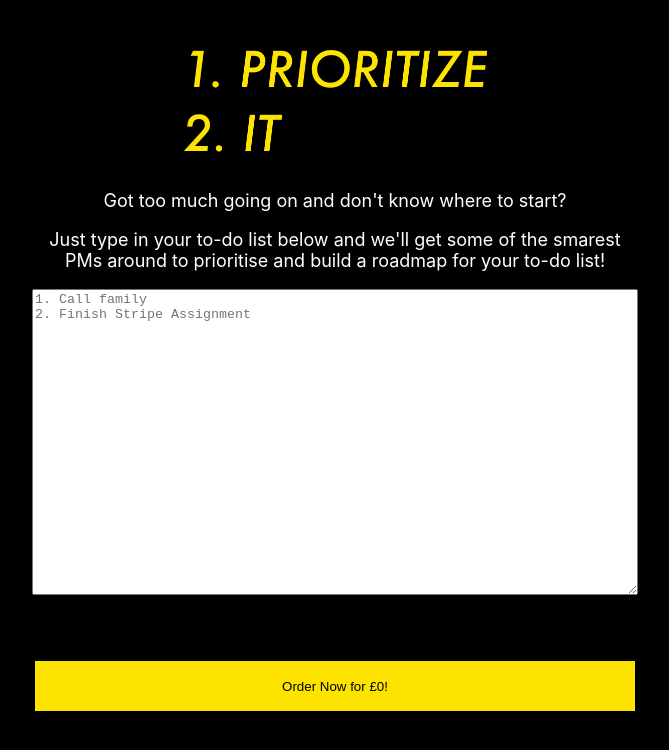
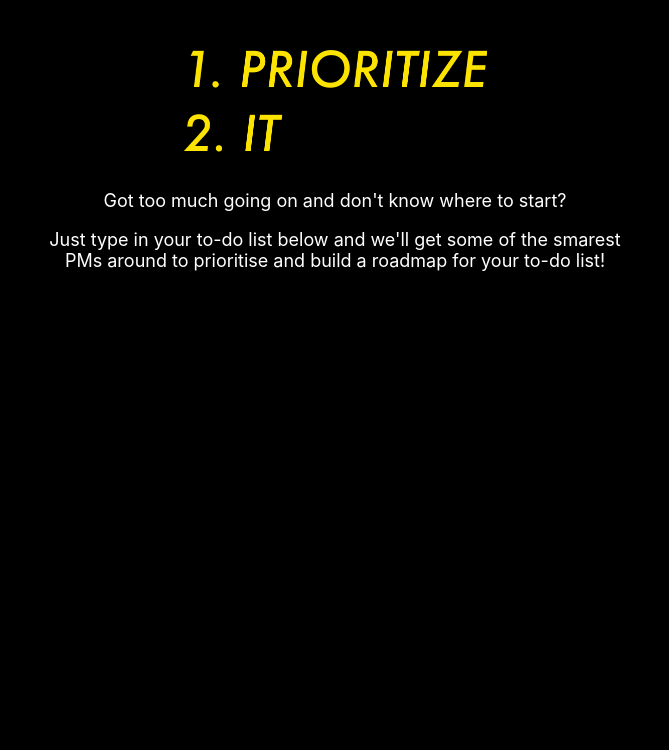
Before and after one commit to iceanfire/stpe, a React (Create React App) app in the folder client/: page /pay in a window 1280 px wide. Shown: the top 750 px of the page, without its empty margins (305-974 px from the left). Built offline with nearby package versions, Linux system fonts and the light colour scheme; no server answers.

Commit message:
a working version of react router with a /pay page where I can integrate the stripe checkout elements

```diff
--- a/client/src/App.js
+++ b/client/src/App.js
@@ -2,6 +2,7 @@ import logo from './logo.png';
 import './App.css';
 import React from 'react';
 import WordCount from './wordcount.js'
+import Pay from './pay.js'
 
 import {
   BrowserRouter as Router,
@@ -13,6 +14,7 @@ import {
 
 function App() {
   return (
+    <Router>
       <div className="App">
         <header className="App-header">
           <img src={logo} className="App-logo" alt="logo" />
@@ -22,11 +24,17 @@ function App() {
           </div>
         </header>
         <body>
-        <form>
+          <Switch>
+            <Route exact path="/">
               <WordCount></WordCount>
-        </form>
+            </Route>
+            <Route exact path="/pay">
+              <Pay></Pay>
+            </Route>
+          </Switch>
         </body>
       </div>
+    </Router>
   );
 }
 
--- a/client/src/index.css
+++ b/client/src/index.css
@@ -26,6 +26,8 @@ code {
 #pricing {
   width: 600px;
   font-size: 15px;
+  color: white;
+  margin: auto;
 }
 
 #pricing p {
--- /dev/null
+++ b/client/src/pay.js
@@ -0,0 +1,9 @@
+import React, { Component } from 'react';
+
+export default class Pay extends React.Component {
+    render(){
+        return (
+            <p>Hello World!</p>
+        )
+    }
+}
--- a/client/src/wordcount.js
+++ b/client/src/wordcount.js
@@ -1,4 +1,10 @@
 import React, { Component } from 'react';
+import {
+  BrowserRouter as Router,
+  Switch,
+  Route,
+  Link
+} from "react-router-dom";
 
 
 export default class WordCount extends React.Component {
@@ -27,7 +33,8 @@ export default class WordCount extends React.Component {
       this.textInput.current.placeholder = this.placeholder
       var helloworld = fetch('/api/hello', {
         accept: 'application/json'
-      }).then(parseJSON);
+      }).then(response => response.json())
+      .then(data => data);
 
       console.log(helloworld)
 
@@ -83,7 +90,10 @@ export default class WordCount extends React.Component {
             <p>Cost Per Item: £{this.costPerLine}</p>
             <p id="total">Total Cost: £{totalCost}</p>
           </div>
-          <button type="button" id="orderButton" onClick={this.startPayment}>Order Now for £{totalCost}!</button>
+          <Link to="/pay">
+            <button type="button" id="orderButton" onClick={this.startPayment}>Order Now for £{totalCost}!</button>
+          </Link>
+
         </div>
       );
     }
```
Lines whose indentation alone changed are shown as unchanged.
